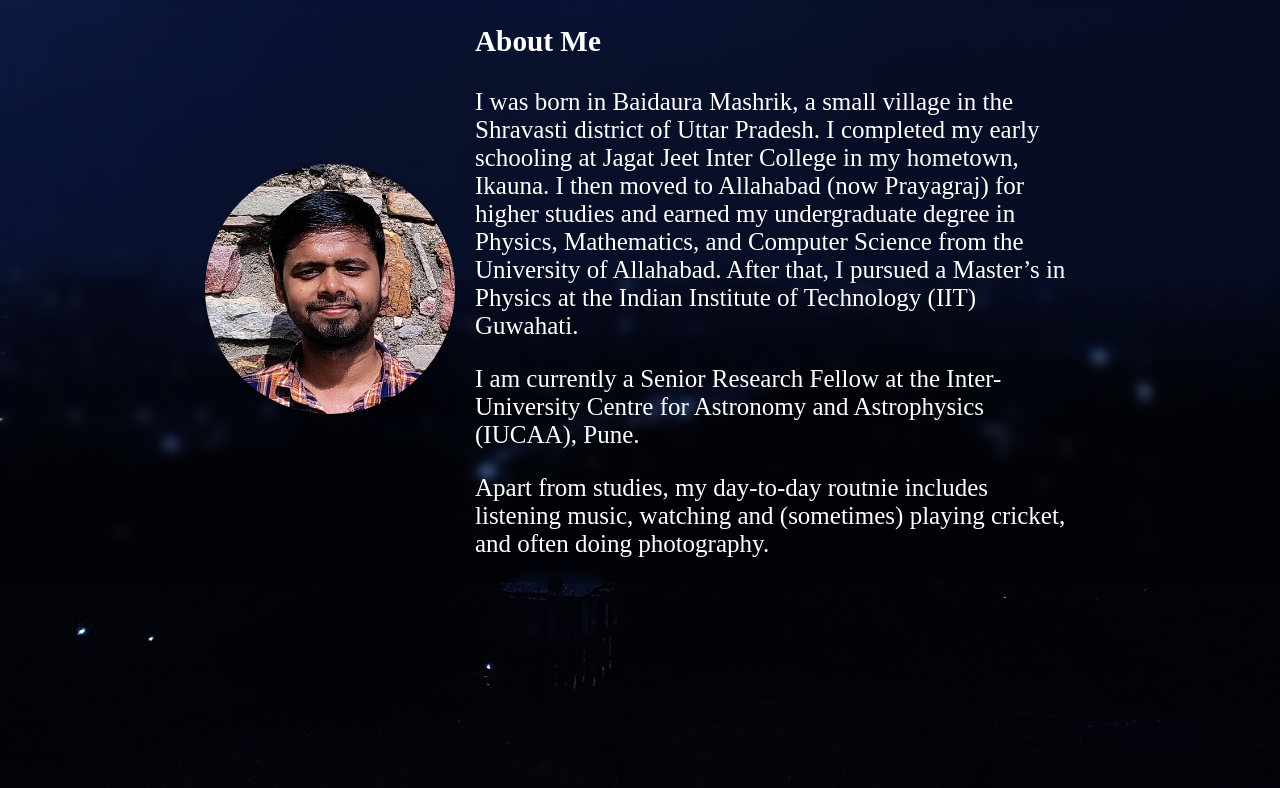
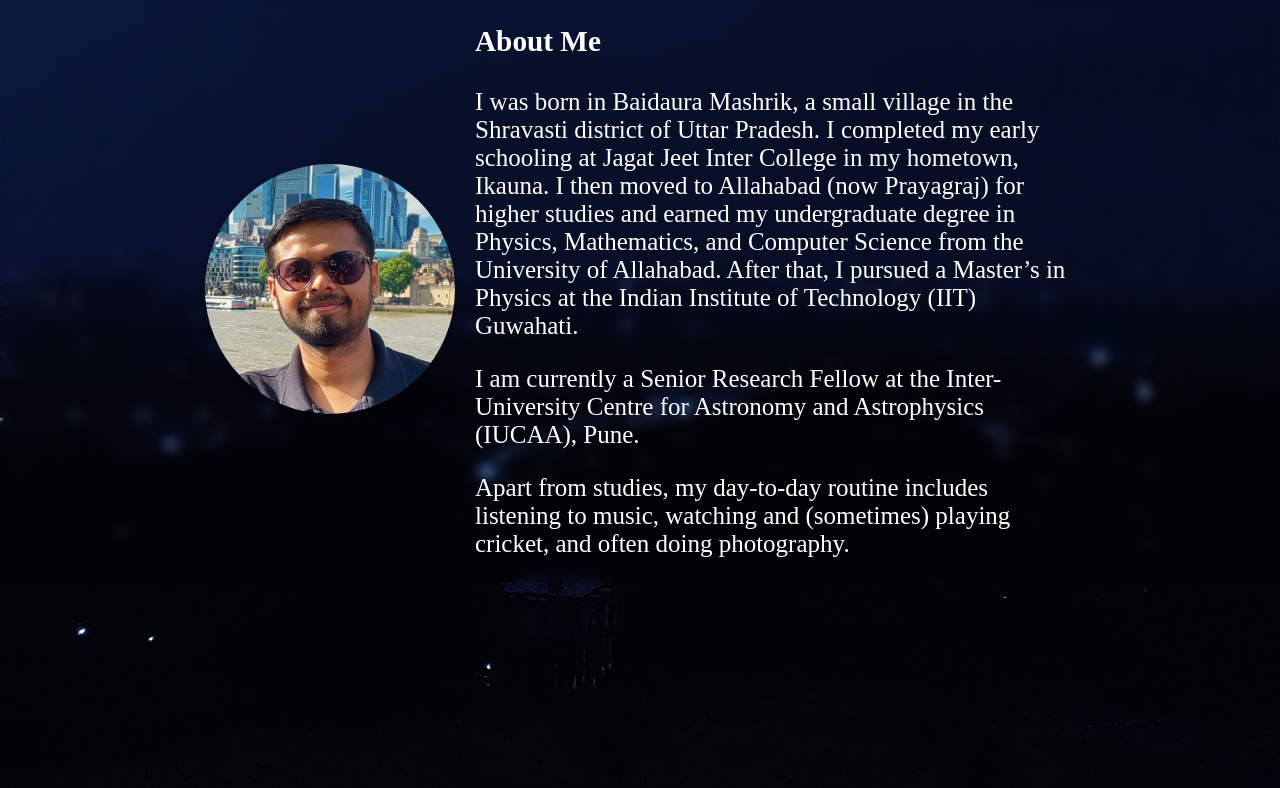
Before and after one commit to avinash-tiwari-at/avinash-tiwari-at.github.io, a Jekyll site: the page built from about.md, in a window 1280 px wide, cut to the strip 112-900 px from the top of the page. Built offline with Jekyll 4.4.1, drawn with Linux system fonts in a browser that asks for light colours.

Commit message:
Fix typo and update profile picture in about.md
Corrected a typo in the routine description and updated the profile picture.

```diff
--- a/about.md
+++ b/about.md
@@ -5,7 +5,7 @@ bodyClass: about
 ---
 
 <div class="about-container">
-  <img src="./pic6.jpg" alt="Profile Picture" class="profile-pic">
+  <img src="./pic2.jpg" alt="Profile Picture" class="profile-pic">
   <div class="about-text">
     <h3>About Me</h3>
     <p>
@@ -15,7 +15,7 @@ bodyClass: about
       I am currently a Senior Research Fellow at the Inter-University Centre for Astronomy and Astrophysics (IUCAA), Pune.
     </p>
     <p>
-      Apart from studies, my day-to-day routnie includes listening music, watching and (sometimes) playing cricket, and often doing photography.
+      Apart from studies, my day-to-day routine includes listening to music, watching and (sometimes) playing cricket, and often doing photography.
     </p>
   </div>
 </div>
```
